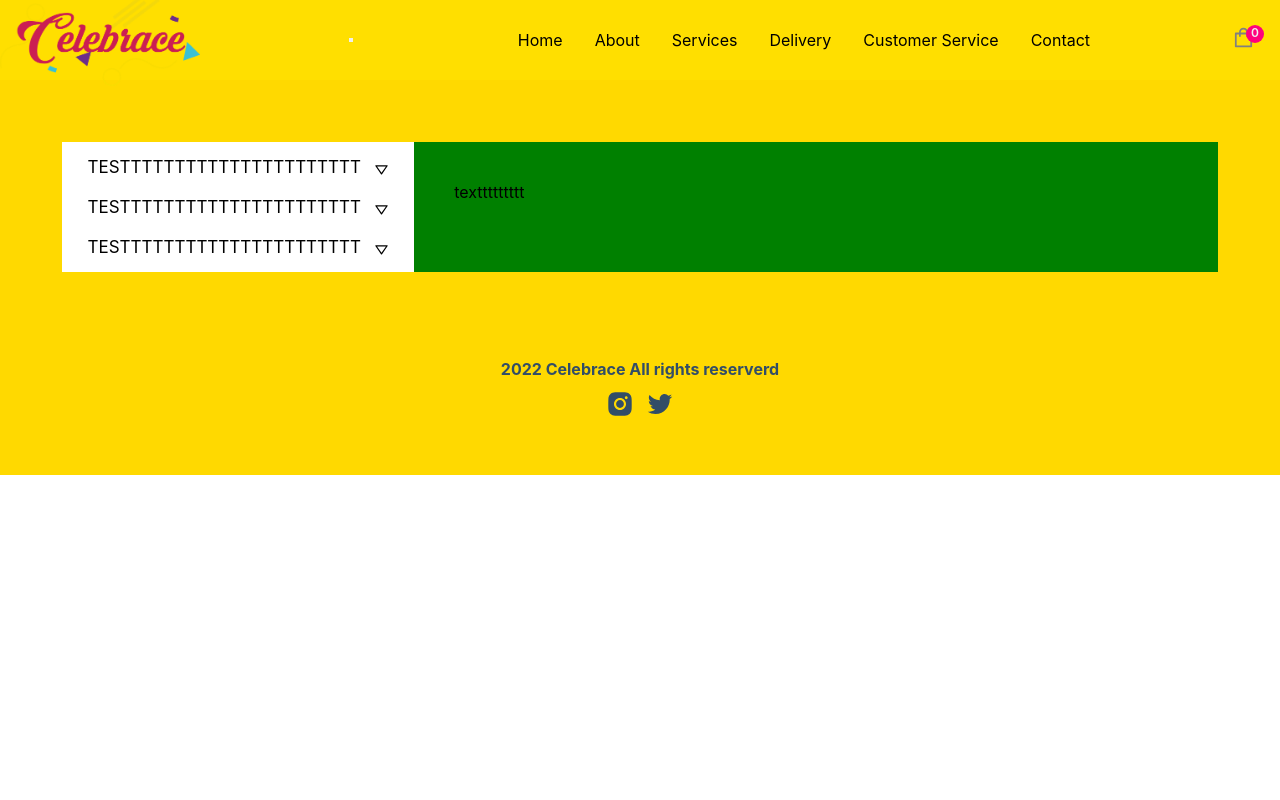
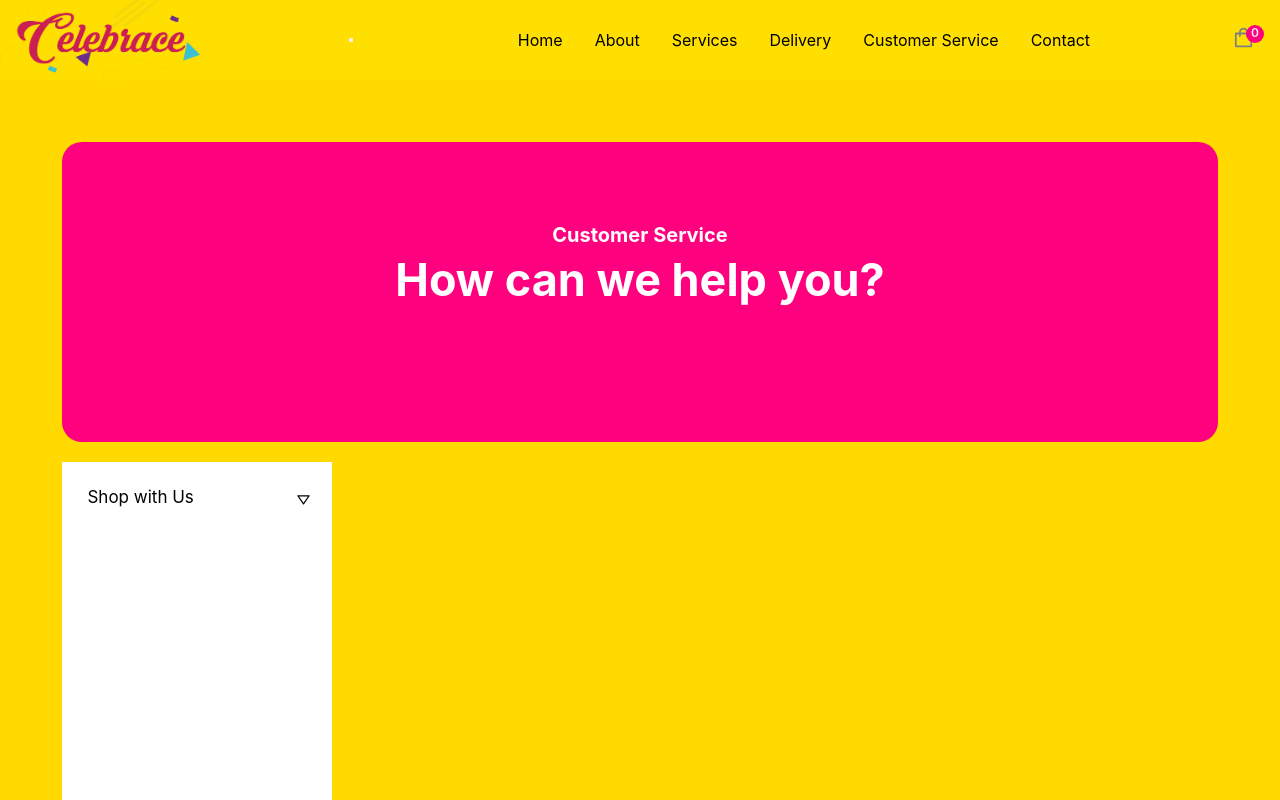
Before and after one commit to GuyWithBag/mobprog-ils, a Next.js app: page /customer-service/questions-and-answers in a window 1280 px wide. Shown: the top 800 px of the page. Built offline with nearby package versions, Linux system fonts and the light colour scheme; a web font is replaced by a local one.

Commit message:
Added some functionality to the qna page

```diff
--- a/components/CustomerServiceCategories.jsx
+++ b/components/CustomerServiceCategories.jsx
@@ -1,9 +1,11 @@
 import React from 'react'
 import AiOutlineShop from 'react-icons/ai'
+import Link from 'next/link'
 
 const CustomerServiceCategories = ( {icon = <AiOutlineShop />, text = 'lorem ipsum'} ) => {
     return (
-    <button className='customer-service-block'>
+    <Link href='customer-service/questions-and-answers' >
+      <a className='customer-service-block'>
         <div className='customer-service-block-icon'>
           {icon}
         </div>
@@ -12,7 +14,8 @@ const CustomerServiceCategories = ( {icon = <AiOutlineShop />, text = 'lorem ips
             {text}
           </p>
         </div>
-    </button>
+      </a>
+    </Link>
   )
 }
 
--- a/components/QNACategory.jsx
+++ b/components/QNACategory.jsx
@@ -3,18 +3,17 @@ import { BiDownArrow } from 'react-icons/bi'
 import { QNACategorySubMenu } from './'
 import { useState } from 'react';
 
-const QNACategory = ( { icon = <BiDownArrow />, category, submenu } ) => {
-  const [subMenu, showSubMenu] = useState(false);
-
+const QNACategory = ({ icon = <BiDownArrow />, category, subMenuList }) => {
+  const [subMenuOn, showSubMenu] = useState(false);
   return (
     <>
       <button className='qna-category' onClick={() => showSubMenu((o) => !o)}>
           {icon}
           <p className='qna-category-text'>{category}</p>
-          <BiDownArrow className={subMenu ? 'qna-category-down-arrow' : 'qna-category-down-arrow-toggled'}/>
+          <BiDownArrow className={subMenuOn ? 'qna-category-down-arrow' : 'qna-category-down-arrow-toggled'}/>
       </button>
-      <div className={subMenu ? 'qna-category-submenu' : 'display-none'}>
-          <QNACategorySubMenu />
+      <div className={subMenuOn ? 'qna-category-submenu' : 'display-none'}>
+          {subMenuList?.map((subMenu) => <QNACategorySubMenu text={subMenu.text} />)}
       </div>
     </>
   )
--- a/components/QNACategorySubMenu.jsx
+++ b/components/QNACategorySubMenu.jsx
@@ -1,9 +1,9 @@
 import React from 'react'
 
-const QNACategorySubMenu = () => {
+const QNACategorySubMenu = ({text, changePage}) => {
   return (
     <button className='qna-category-submenu-block'>
-        QNACategorySubMenu
+        {text}
     </button>
   )
 }
--- a/pages/customer-service/questions-and-answers.js
+++ b/pages/customer-service/questions-and-answers.js
@@ -5,25 +5,30 @@ import { QNACategory } from '../../components'
 const questionsAndAnswers = () => {
   return (
     <div className='layout-inner-contents'>
+      <div className='qna'>
+        <div className='customer-service-banner'>
+          <div className='customer-service-banner-contents'>
+            <h1 className='customer-service-header'>Customer Service</h1>
+            <h1 className='customer-service-sub-heading'>How can we help you?</h1>
+          </div>
+        </div>
         <div className='qna-contents'>
           <div className='qna-categorys'>
             <div className='qna-all-categories'>
               <QNACategory
-              category='TESTTTTTTTTTTTTTTTTTTTTTT'
-              submenu={('test1', 'test2')}
-            />
-            <QNACategory
-              category='TESTTTTTTTTTTTTTTTTTTTTTT'
-              submenu={('test1', 'test2')}
-            />
-            <QNACategory
-              category='TESTTTTTTTTTTTTTTTTTTTTTT'
-              submenu={('test1', 'test2')}
+                category='Shop with Us'
+                subMenuList={
+                  [
+                    {'text': 'test1', 'content':'insert html'},
+                    {'text': 'test2', 'content':'insert html2'}
+                  ]
+                }
               />
             </div>
           </div>
           <div className='qna-all-answers'>
-          texttttttttt
+
+          </div>
         </div>
       </div>
     </div>
--- a/styles/customer-service.css
+++ b/styles/customer-service.css
@@ -100,7 +100,7 @@
     flex-direction: column;
     gap: 5px;
     align-items: flex-start;
-    padding: 15px 25px;
+    padding: 15px 40px;
 }
 
 .customer-service-hot-questions {
@@ -119,5 +119,5 @@
 
 .customer-service-hot-question-text {
     min-width: 95%;
-    font-size: 30px;
+    font-size: 25px;
 }
--- a/styles/questions-and-answers.css
+++ b/styles/questions-and-answers.css
@@ -1,3 +1,9 @@
+.qna {
+    display: flex;
+    flex-direction: column;
+    gap: 20px;
+}
+
 .qna-contents {
     display: flex;
 }
@@ -7,8 +13,10 @@
     flex-direction: column;
     gap: 20px;
     align-items: flex-start;
-    padding: 15px 25px;
+    padding: 25px 25px;
     background-color: white;
+    min-width: 270px;
+    min-height: 500px;
 }
 
 .qna-category {
@@ -44,20 +52,22 @@
 
 .qna-category-submenu {
     display: flex;
+    flex-direction: column;
     padding-left: 20px;
-    gap: 3px;
+    gap: 4px;
 }
 
 .qna-category-submenu-block {
     border-style: none;
     background-color: transparent;
     cursor: pointer;
+    font-size: 17px;
 }
 
 .qna-all-answers {
-    background-color: green;
     width: 100%;
     padding: 40px;
+    min-height: 500px;
 }
 
 .qna-answer {
```
Also changed, not shown: static_data/answersData.jsx (added, +11 -0 lines). Lines whose indentation alone changed are shown as unchanged.
